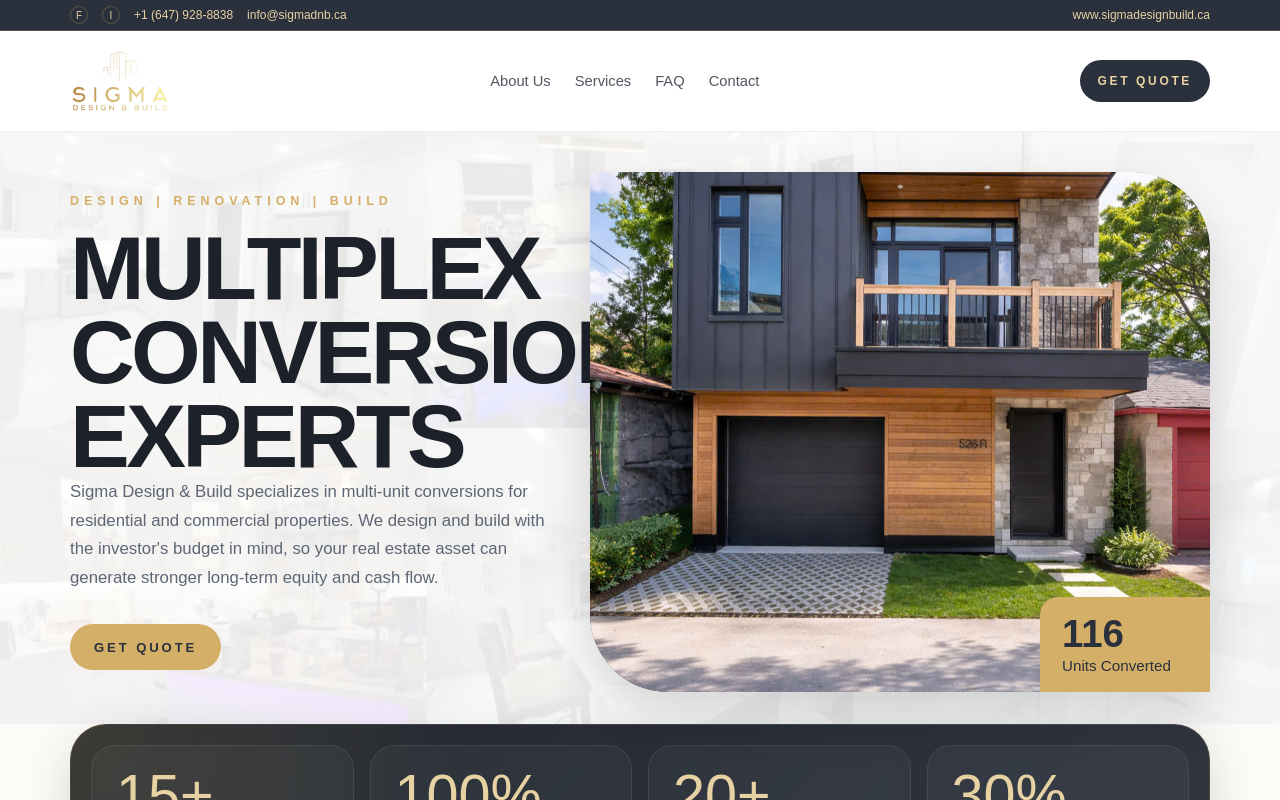
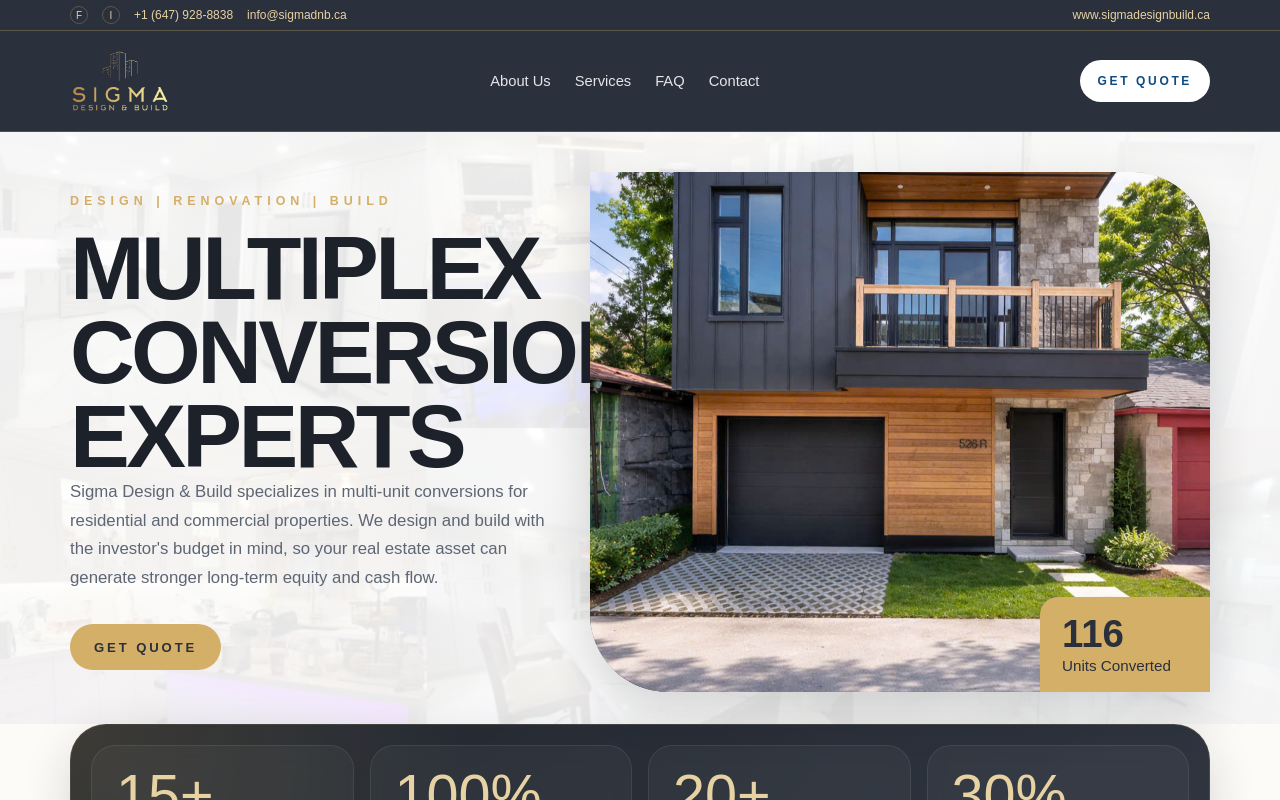
Before and after one commit to nhnamdev/sigmadesignandbuild, a React (Vite) app: page / in a window 1280 px wide. Shown: the top 800 px of the page. Built offline with nearby package versions, Linux system fonts and the light colour scheme; a web font is replaced by a local one.

Commit message:
change comment

```diff
--- a/src/components/AboutSection.jsx
+++ b/src/components/AboutSection.jsx
@@ -4,7 +4,7 @@ export default function AboutSection() {
   return (
     <section className="section" id="about">
       <div className="container about-grid">
-        <div>
+        {/* <div>
           <div className="eyebrow">Who We Are</div>
           <h2 className="display section-title">
             Expert Craftsmanship With The Investor&apos;s Budget In Mind.
@@ -24,7 +24,7 @@ export default function AboutSection() {
           <a className="btn" href="#contact">
             Book Appointment
           </a>
-        </div>
+        </div> */}
         <div className="about-media">
           <img
             src="image/info.jpg"
--- a/src/components/AreasSection.jsx
+++ b/src/components/AreasSection.jsx
@@ -7,18 +7,18 @@ export default function AreasSection() {
       <div className="container">
         <div className="eyebrow">Where We Serve</div>
         <h2 className="display section-title dark-title">
-          Serving The Downtown Core
+          Serving In Toronto and the gta.
         </h2>
         <p className="section-copy dark-copy">
           Sigma Design &amp; Build can support multiplex conversions, additions,
           and multi-unit residential work throughout Toronto&apos;s core neighborhoods
           and nearby urban districts.
         </p>
-        <div className="areas-grid">
+        {/* <div className="areas-grid">
           {serviceAreas.map((area) => (
             <div key={area}>{area}</div>
           ))}
-        </div>
+        </div> */}
         <a className="btn" href="#contact">
           Book Appointment
         </a>
--- a/src/components/Footer.jsx
+++ b/src/components/Footer.jsx
@@ -95,7 +95,7 @@ export default function Footer() {
         <div className="footer-cta-card">
           <div className="footer-cta">
             <div>
-              <div className="eyebrow">Invest In Multi-Family Homes</div>
+              {/* <div className="eyebrow">Invest In Multi-Family Homes</div> */}
               <h2 className="display">
                 Build More Value Into The Same Property.
               </h2>
@@ -180,10 +180,10 @@ export default function Footer() {
           <div className="footer-grid">
             <div className="footer-brand">
               <div className="footer-logo">Sigma Design &amp; Build</div>
-              <p>
+              {/* <p>
                 Multiplex conversions, renovations, additions, and design-build
                 delivery for urban residential properties.
-              </p>
+              </p> */}
             </div>
 
             <div className="footer-col">
--- a/src/components/ServicesSection.jsx
+++ b/src/components/ServicesSection.jsx
@@ -4,7 +4,7 @@ import "../styles/services-section.css";
 export default function ServicesSection() {
   return (
     <section className="section services-section" id="services">
-      <div className="container">
+      {/* <div className="container">
         <div className="service-grid">
           {services.map((service) => (
             <article
@@ -22,7 +22,7 @@ export default function ServicesSection() {
             </article>
           ))}
         </div>
-      </div>
+      </div> */}
     </section>
   );
 }
--- a/src/styles/header.css
+++ b/src/styles/header.css
@@ -2,9 +2,9 @@
   position: sticky;
   top: 0;
   z-index: 30;
-  background: rgba(255, 255, 255, 0.95);
+  background: rgb(42 48 60);
   backdrop-filter: blur(12px);
-  border-bottom: 1px solid rgba(42, 48, 60, 0.08);
+  border-bottom: 1px solid rgba(255, 255, 255, 0.16);
 }
 
 .header-inner {
@@ -44,11 +44,11 @@
 
 .nav a {
   font-size: 0.92rem;
-  color: var(--color-primary-soft);
+  color: rgba(255, 255, 255, 0.88);
 }
 
 .nav a:hover {
-  color: var(--color-accent);
+  color: #ffffff;
 }
 
 .header-actions {
@@ -64,8 +64,8 @@
   min-height: 42px;
   padding: 0 18px;
   border-radius: 999px;
-  background: var(--color-primary);
-  color: var(--color-accent-soft);
+  background: #ffffff;
+  color: #0f4c81;
   font-size: 0.75rem;
   font-weight: 700;
   letter-spacing: 0.22em;
@@ -76,10 +76,10 @@
   display: none;
   width: 42px;
   height: 42px;
-  border: 1px solid rgba(42, 48, 60, 0.12);
+  border: 1px solid rgba(255, 255, 255, 0.28);
   border-radius: 12px;
-  background: #fff;
-  color: var(--color-primary);
+  background: rgba(255, 255, 255, 0.14);
+  color: #ffffff;
   cursor: pointer;
 }
 
@@ -99,10 +99,18 @@
     flex-direction: column;
     align-items: flex-start;
     padding: 18px;
-    border: 1px solid rgba(42, 48, 60, 0.08);
+    border: 1px solid rgba(15, 76, 129, 0.16);
     border-radius: 18px;
-    background: #fff;
+    background: rgba(255, 255, 255, 0.98);
     box-shadow: var(--shadow-md);
+  }
+
+  .nav a {
+    color: #0f4c81;
+  }
+
+  .nav a:hover {
+    color: #0a3559;
   }
 
   .nav.open {
```
